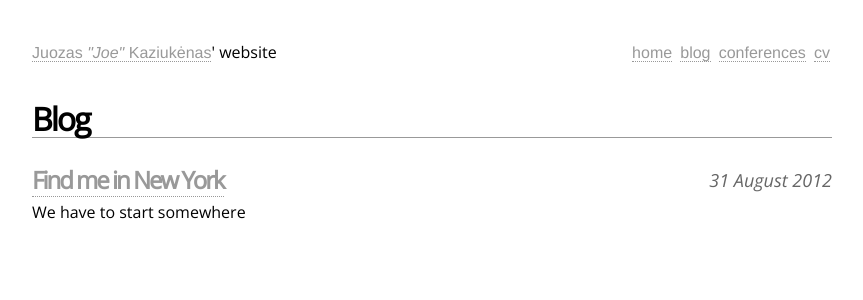
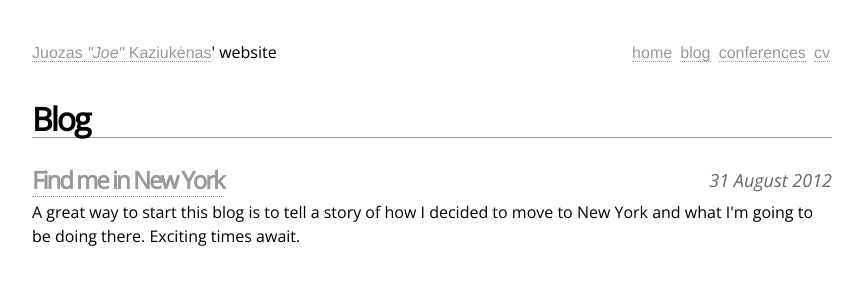
Before and after one commit to juokaz/juokaz.com, a Jekyll site: the page built from blog/index.html, in a window 1280 px wide. Shown: the top 300 px of the page, without its empty margins (208-1071 px from the left). Built offline with Jekyll 4.4.1, drawn with Linux system fonts in a browser that asks for light colours.

```diff
--- a/_layouts/default.html
+++ b/_layouts/default.html
@@ -5,9 +5,11 @@
 <html>
 <head>
     <meta charset="UTF-8" />
-	<title>Juozas Kaziukėnas - {% if page.title %}{{ page.title }}{% else %}web developer, zend framework expert, php evangelist, entrepreneur{% endif %}</title>
-	<link rel="Shortcut Icon" href="/favicon.ico" type="image/x-icon" />
-	<link rel="stylesheet" href="/internal.css" />
+    <title>Juozas Kaziukėnas - {% if page.title %}{{ page.title }}{% else %}web developer, zend framework expert, php evangelist, entrepreneur{% endif %}</title>
+    {% if page.excerpt %}<meta name="title" content="{{ page.title }}" />
+    <meta name="description" content="{{ page.excerpt }}" />{% endif %}
+    <link rel="Shortcut Icon" href="/favicon.ico" type="image/x-icon" />
+    <link rel="stylesheet" href="/internal.css" />
     <link rel="alternate" type="application/rss+xml" href="/rss.xml" />
 </head>
 
--- a/_posts/2012-08-31-find-me-in-new-york.markdown
+++ b/_posts/2012-08-31-find-me-in-new-york.markdown
@@ -2,13 +2,13 @@
 layout: post
 title: Find me in New York
 location: Edinburgh, UK
-excerpt: We have to start somewhere
+excerpt: A great way to start this blog is to tell a story of how I decided to move to New York and what I'm going to be doing there. Exciting times await.
 comments: true
 ---
 
 <img src="images/business-sides.jpg" class="left" alt="Sides" />
 
-After living in Edinburgh for 4 years, it was time to move. I knew I will be moving quite a long time ago and spent a lot of time planning and testing a few different ideas. I wanted to change the city I was living in, not because I hated it, but because I consider myself too young to stay in one place, the work I was doing and all what surrounds that.
+After living in Edinburgh for 4 years, it's time to move. I knew I would be moving quite a long time ago and spent a lot of time planning and testing a few different ideas. I wanted to change the city I was living in, not because I hated it, but because I consider myself too young to stay in one place, the work I was doing and all what surrounds that.
 
 What I was looking for, is an opportunity to work on something which would have a an impact, a place of work where I could see a true outcome of my work. And while my business in UK was continuously growing and financially I was way more than covered, I never enjoyed it. Not one day. But I was definitely not going to join a company as just an employee - I never had a fulltime job working for someone else and that wasn't going to change. Not unless I get to have a say in business.
 
```
